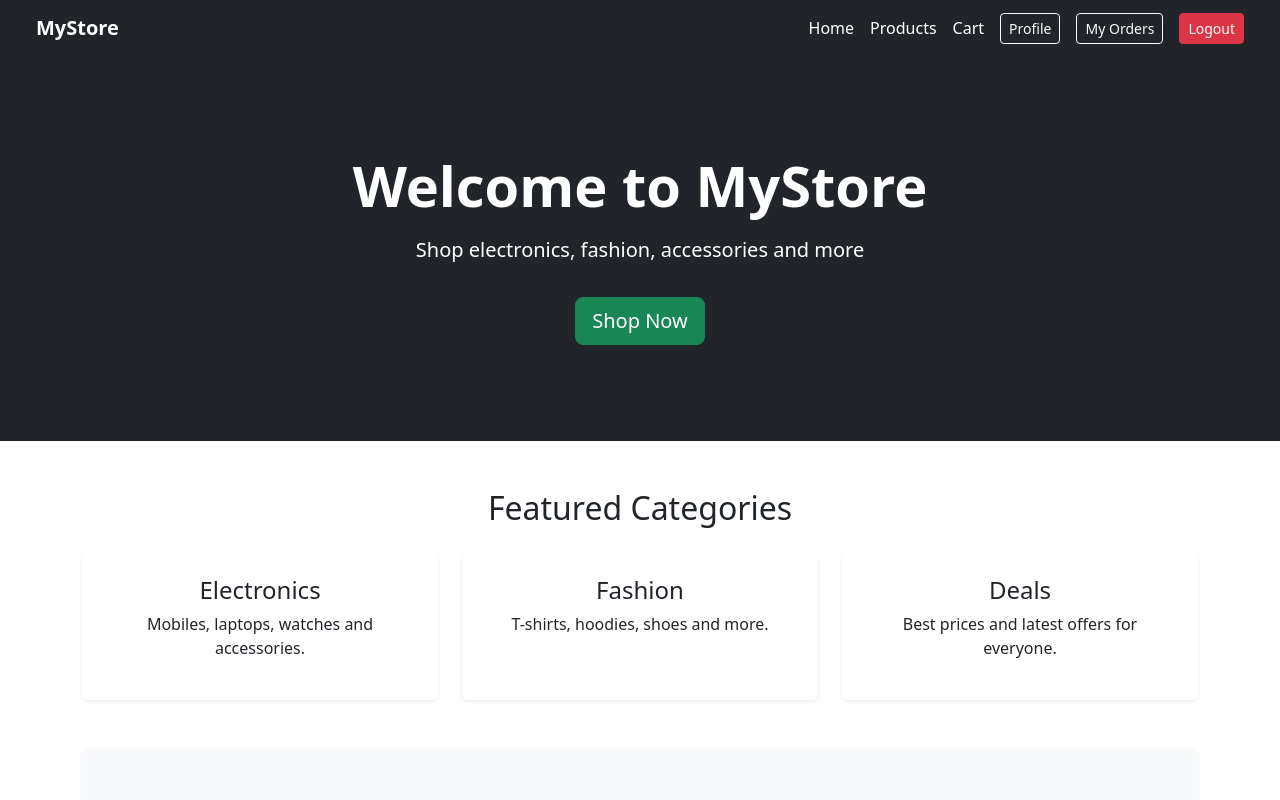
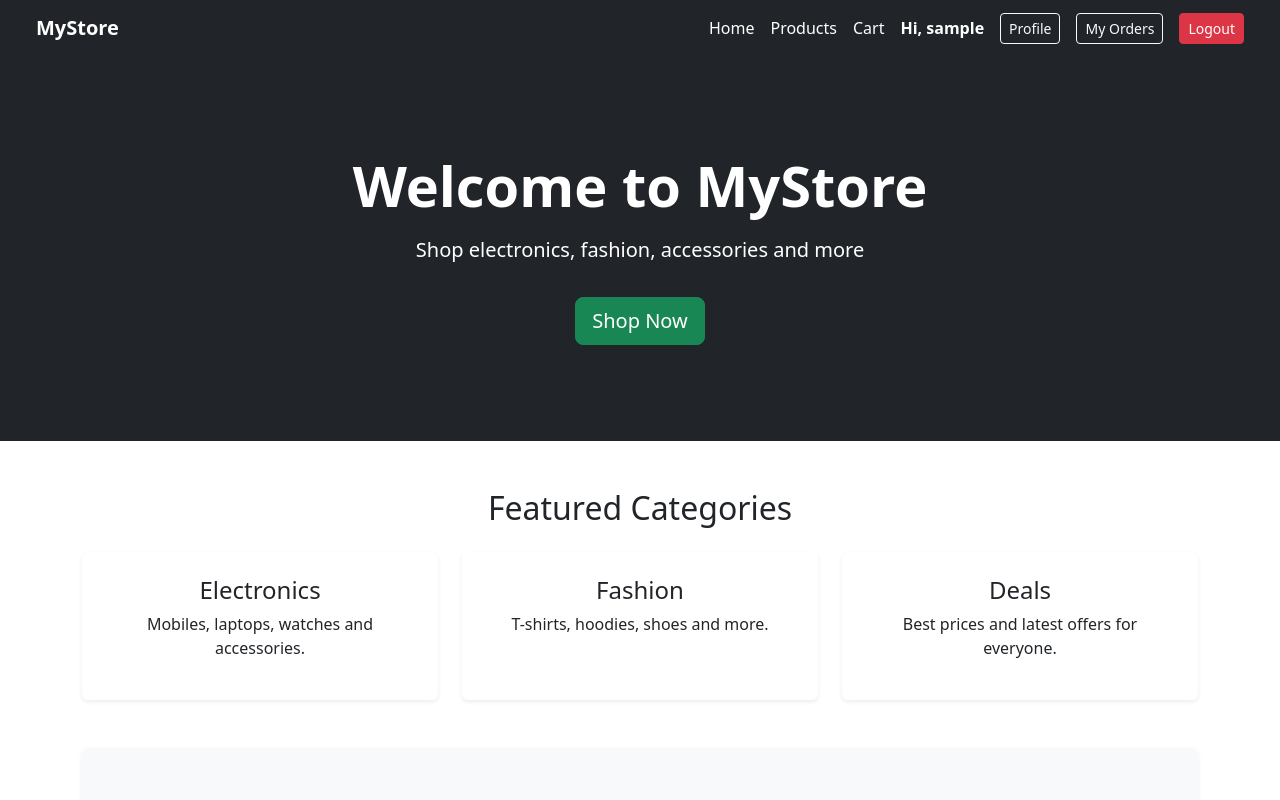
Before and after one commit to jeevaraj7010/ecommerce-frontend, a React (Create React App) app: page / in a window 1280 px wide. Shown: the top 800 px of the page. Built offline with nearby package versions, Linux system fonts and the light colour scheme; sample sign-in values are in the browser's storage.

Commit message:
fix navbar username issue

```diff
--- a/src/components/Navbar.js
+++ b/src/components/Navbar.js
@@ -31,7 +31,12 @@ function Navbar() {
 
           {token ? (
             <>
-              {/* Profile Button */}
+              {/* 👤 Username */}
+              <span className="text-white fw-semibold">
+                Hi, {username}
+              </span>
+
+              {/* Profile */}
               <button
                 className="btn btn-outline-light btn-sm"
                 onClick={() => navigate("/profile")}
@@ -44,7 +49,7 @@ function Navbar() {
                 className="btn btn-outline-light btn-sm"
                 onClick={() => navigate("/orders")}
               >
-                 My Orders
+                My Orders
               </button>
 
               {/* Logout */}
```
